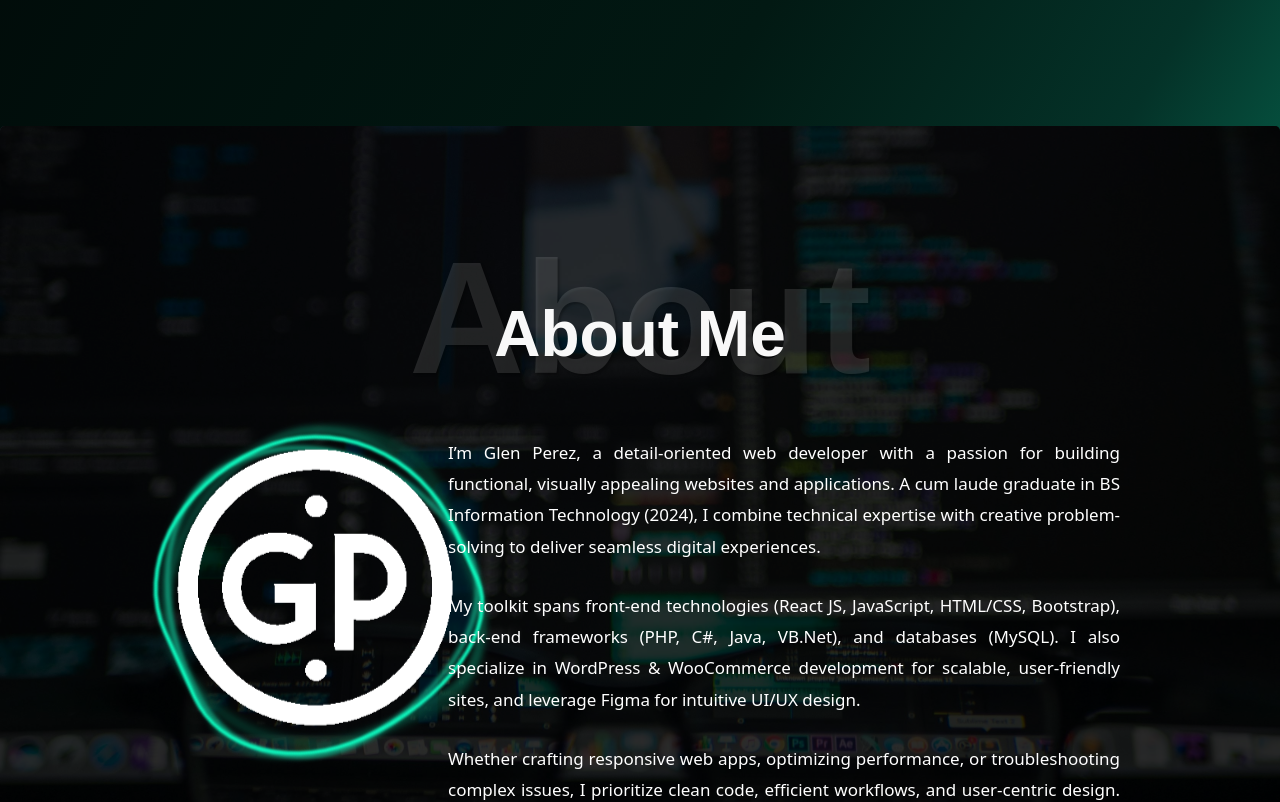
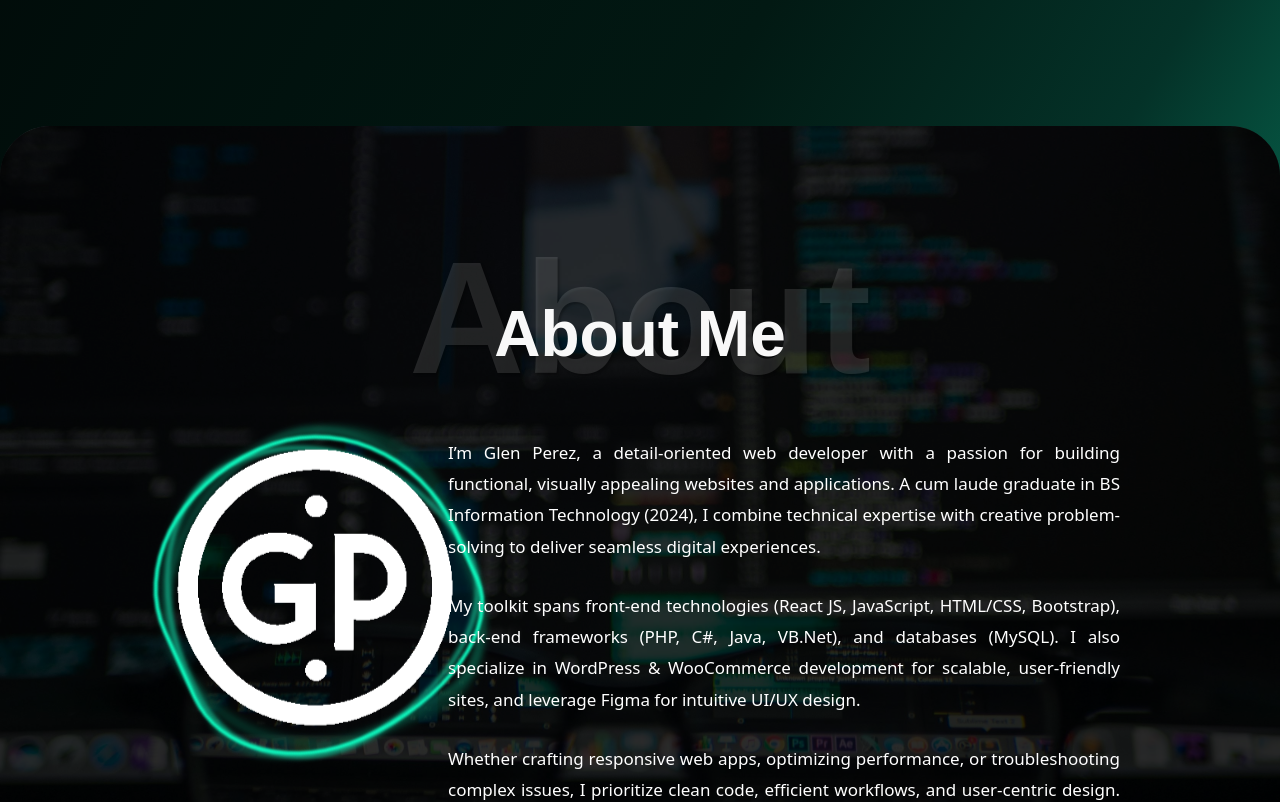
Before and after one commit to GlenPrz/PRZ_Portfolio, a React (Vite) app: page / in a window 1280 px wide. Shown: the part 740-1542 px from the top of the page. Built offline with nearby package versions, Linux system fonts and the light colour scheme.

Commit message:
modified:   src/styles/about.css

```diff
--- a/src/styles/about.css
+++ b/src/styles/about.css
@@ -1,12 +1,13 @@
 .about-cont {
     /* background: linear-gradient(353deg,rgba(0, 0, 0, 0.806) 5%, rgba(0, 0, 0, 1) 30%, rgba(0, 0, 0, 1) 71%, rgba(0, 0, 0, 0.705) 100%);    padding: 20px; */
-    border-radius: 5px;
+    border-radius: 50px 50px 0 0;
     padding: 6em 0 15em;
     color: white;
     margin-top: -1em;
     height: 800px;
     z-index: 5;
     overflow: hidden;
+
 }
 
 .about-cont .main-header {
```
